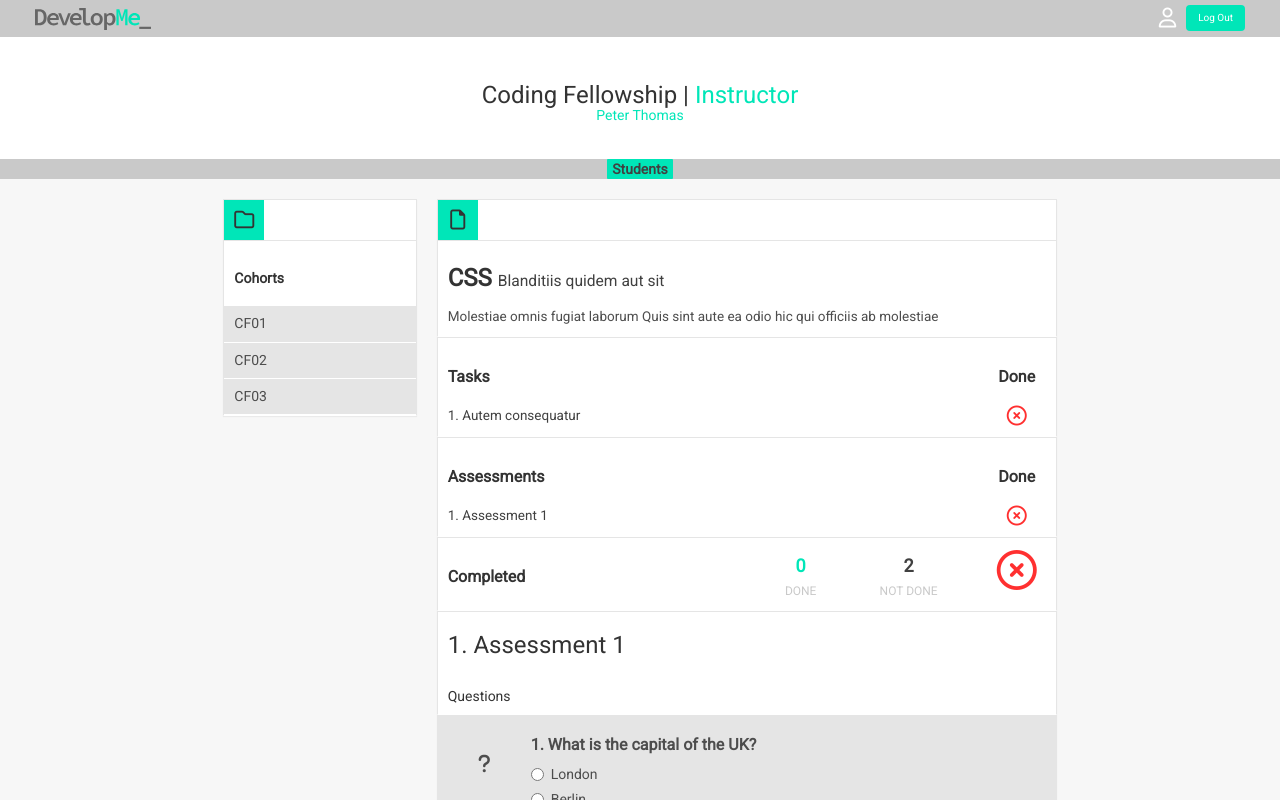
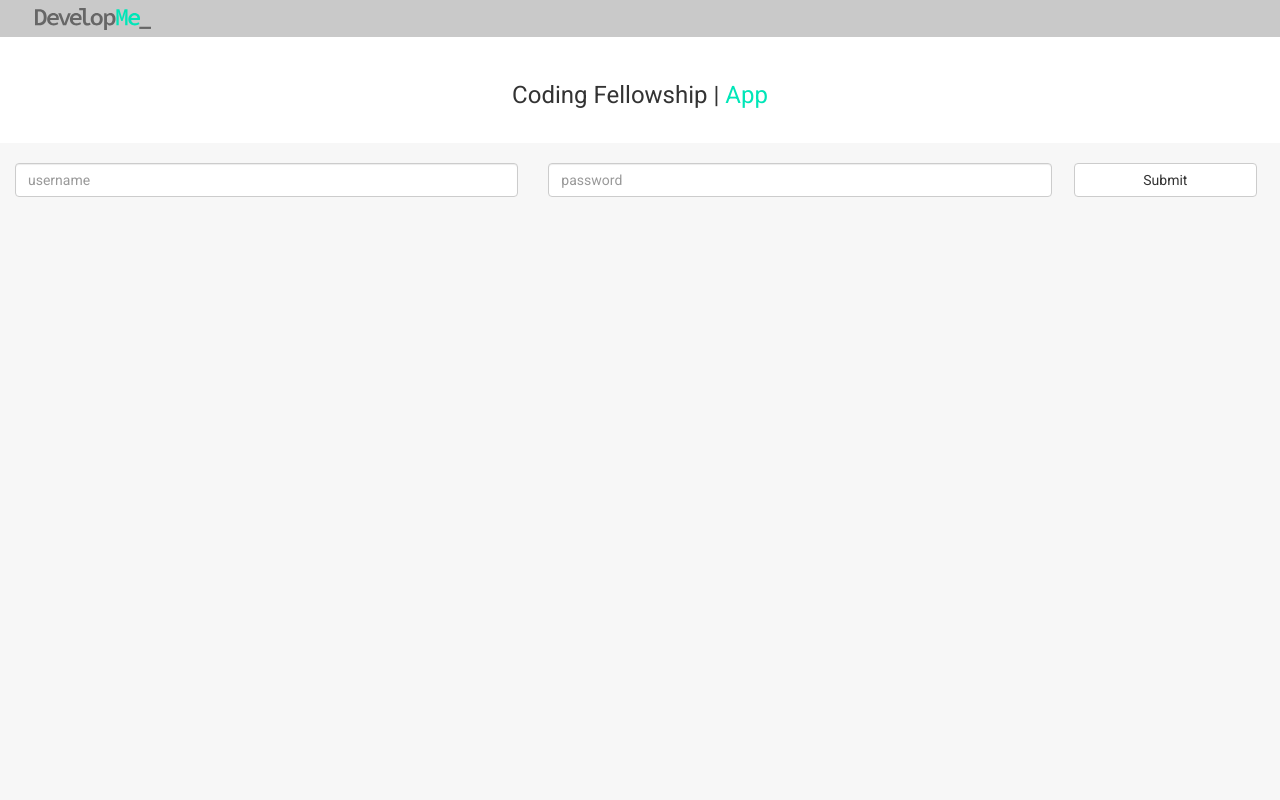
Before and after one commit to tombassrosenfeld/developme-prep-app, a React (Create React App) app: page /prep/topic/1/assessment/0 in a window 1280 px wide. Shown: the top 800 px of the page. Built offline with nearby package versions, Linux system fonts and the light colour scheme.

Commit message:
api call made if instructor for students, utility roles function created, using local api for now

```diff
--- a/src/containers/App.js
+++ b/src/containers/App.js
@@ -1,11 +1,12 @@
 import { connect } from "react-redux";
 import App from "../components/App";
 import { authenticate } from "../data/actions_API";
+import { getUserRole } from "../utilities/utilities";
 
 const mapStateToProps = state => ({
 	loggedIn: state.get('loggedIn'),
   isLoaded: state.get("isLoaded"),
-  userRole: state.getIn(['user', 'roles']).reduce((role, r) => role += r === 'student' || r === 'instructor' ? r : '', ''),
+  userRole: getUserRole(state.getIn(['user', 'roles'])),
 });
 
 const mapDispatchToProps = dispatch => ({
--- a/src/containers/CohortNav.js
+++ b/src/containers/CohortNav.js
@@ -1,10 +1,11 @@
 import { connect } from "react-redux";
 import TopicsNav from "../components/SideNav";
 import { onClickIcon } from "../data/actions";
+import { getUserRole } from "../utilities/utilities";
 
 const mapStateToProps = state => ({
     navItems: state.get("cohorts"),
-  	userRole: state.getIn(['user', 'roles']).reduce((role, r) => role += r === 'student' || r === 'instructor' ? r : '', ''),
+  	userRole: getUserRole(state.getIn(['user', 'roles'])),
 });
 
 const mapDispatchToProps = dispatch => ({
--- a/src/data/actions_API.js
+++ b/src/data/actions_API.js
@@ -3,6 +3,7 @@ import { processTopicsData } from '../utilities/utilities';
 import { store } from '../index.js';
 import { updateErrors } from './actions';
 import { List, fromJS } from "immutable";
+import { getUserRole } from "../utilities/utilities";
 
 export const UPDATE_CREDENTIALS = Symbol("UPDATE_CREDENTIALS");
 export const UPDATE_ERRORS = Symbol("UPDATE_ERRORS");
@@ -26,13 +27,19 @@ export const authenticate = (username, password) => dispatch => {
 const getData = (token) => dispatch => {
 	getUserData(token)
 		.then( response => {
-			console.log(response);
 			dispatch(updateErrors('')); // remove any errors
 			dispatch(userData(response.data)); // update state with user data
 			dispatch(userProgress(List(response.data[0].userProgress))); // update state with user progress
 			dispatch(userAssessmentData(fromJS(response.data[0].userAssessmentData))); // update state
+			if(getUserRole(response.data[0].roles) === 'instructor') { //If user is instructor get all student users
+				getStudents(token)
+					.then(response => {
+						console.log(response.data);
+					});
+			}
 		})
 		.catch( error => {
+			console.log(error.response);
 			dispatch( updateErrors('Error: unable to retrieve user data.'));
 		});
 
@@ -165,6 +172,12 @@ function getToken(username, password) {
 	})
 }
 
+function getStudents(token) {
+	return axios.get('/wp-json/wp/v2/users?context=edit&search=student', { // only return user data for the logged in user
+    	headers: {'Authorization': 'Bearer ' + token},
+    })
+}
+
 function getUserData(token) {
 	let userEmail = store.getState().getIn(['user', 'user_email']);
 	return axios.get('/wp-json/wp/v2/users?context=edit&search=' + userEmail, { // only return user data for the logged in user
--- a/src/data/axios.js
+++ b/src/data/axios.js
@@ -2,7 +2,7 @@ import axios from "axios";
 
 // create a version of axios with useful defaults
 export default axios.create({
-    baseURL: "https://resources.developme.training/",
+    baseURL: "http://resources.developme.box/",
     // make sure we get JSON back
     headers: {"Accept": "application/json"},
 });
--- a/src/data/initial.js
+++ b/src/data/initial.js
@@ -78,17 +78,17 @@ const dummyCohorts = [
 ];
 
 export default Map({
-	isLoaded: true,
-	loggedIn: true,
-	topics: List([
-		data, data, data, data, data
-	]),
-	user: Map({ id: 1, username: 'Peter Thomas', password: '', roles:List(['instructor', 'admin']), token: null }),
+	// isLoaded: true,
+	// loggedIn: true,
+	// topics: List([
+	// 	data, data, data, data, data
+	// ]),
+	// user: Map({ id: 1, username: 'Peter Thomas', password: '', roles:List(['instructor', 'admin']), token: null }),
 
-	// isLoaded: false,
-	// loggedIn: false,
-	// topics: List([]),
-	// user: Map({ id: '', username: '', password: '', roles: [], user_display_name: '', user_email: '', token: null }),
+	isLoaded: false,
+	loggedIn: false,
+	topics: List([]),
+	user: Map({ id: '', username: '', password: '', roles: [], user_display_name: '', user_email: '', token: null }),
 
 	userProgress: List([]),
 	assessmentData: Map({}),
--- a/src/data/reducer.js
+++ b/src/data/reducer.js
@@ -27,7 +27,6 @@ const updateErrors = (state, { errorMessage }) => {
 
 const updateUser = (state, { data }) => {
 	let user = data[0];
-	console.log(data);
 	return state.setIn(['user', 'id'], user.id)
 				.setIn(['user', 'username'], user.username) // update username with the value provided by api
 				.setIn(['user', 'roles'], user.roles); // update roles with the value provided by api
--- a/src/utilities/utilities.js
+++ b/src/utilities/utilities.js
@@ -31,3 +31,6 @@ export const calculateTopicStatus = (userProgress, topic) => {
 		isComplete ]
 	return topicStatus;
 }
+
+//Returns if student or instructor
+export const getUserRole = (rolesArr) => rolesArr.reduce((role, r) => role += r === 'student' || r === 'instructor' ? r : '', '');
```
